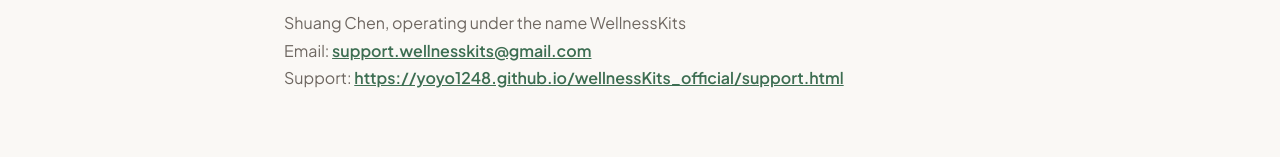
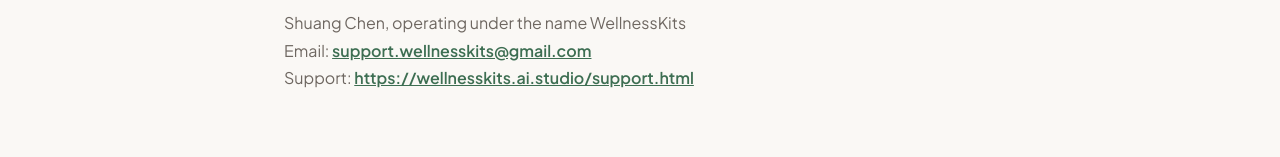
Before and after one commit to YoYo1248/wellnessKits_official, a website built with Vite: page privacy.html in a window 1280 px wide. Shown: the part 3197-3354 px from the top of the page. Built offline with nearby package versions, Linux system fonts and the light colour scheme.

Commit message:
Update Support URL in privacy and terms pages to https://wellnesskits.ai.studio/support.html

```diff
--- a/privacy.html
+++ b/privacy.html
@@ -183,7 +183,7 @@
       <p>
         Shuang Chen, operating under the name WellnessKits<br>
         Email: <a href="mailto:support.wellnesskits@gmail.com">support.wellnesskits@gmail.com</a><br>
-        Support: <a href="./support.html">https://yoyo1248.github.io/wellnessKits_official/support.html</a>
+        Support: <a href="https://wellnesskits.ai.studio/support.html">https://wellnesskits.ai.studio/support.html</a>
       </p>
     </main>
   </div>
```
Also changed, not shown: terms.html (+1 -1 lines).
